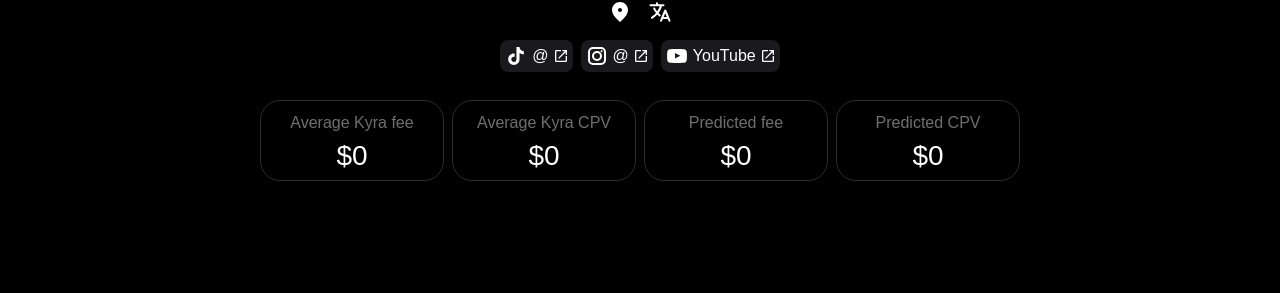
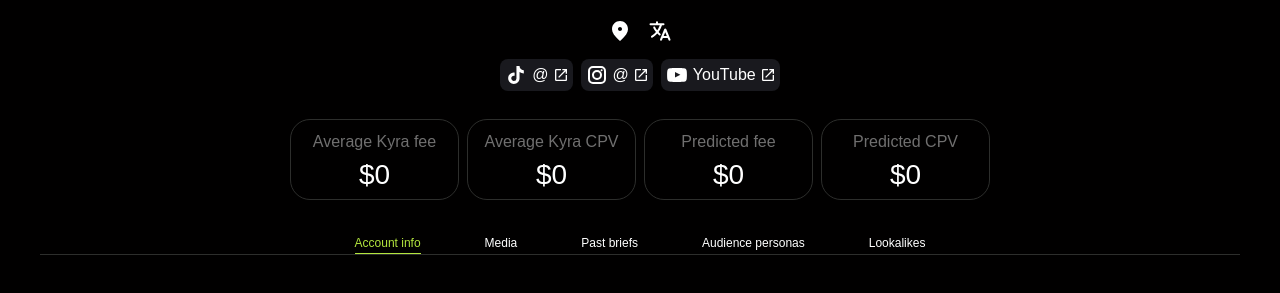
Before and after one commit to AndyDuLy/kyra-takehome, a Next.js app in the folder kyra-takehome/: page / in a window 1280 px wide. Shown: the part 181-474 px from the top of the page. Built offline with nearby package versions, Linux system fonts and the light colour scheme.

Commit message:
header tabs

```diff
--- /dev/null
+++ b/kyra-takehome/src/app/client/components/organisms/header-tabs/header-tabs.module.css
@@ -0,0 +1,47 @@
+.headerTabsSection {
+  margin-top: 1rem;
+  flex-wrap: wrap;
+  justify-content: center;
+  width: 100%;
+  row-gap: 8px;
+  column-gap: clamp(4px, 6vw, 64px);
+  padding-bottom: 2px;
+  border-bottom: 1px solid var(--borders-color);
+}
+
+.headerTab {
+  cursor: pointer;
+  font-weight: var(--thin-font-weight);
+  font-size: 12px;
+  white-space: nowrap;
+  min-width: fit-content;
+  max-width: 100%;
+  margin-bottom: 0;
+  display: inline-block;
+  position: relative;
+  padding-bottom: 2px;
+  transition: color 0.5s ease-in-out;
+}
+
+.headerTab::after {
+  content: "";
+  position: absolute;
+  left: 0;
+  bottom: -2px;
+  width: 0%;
+  height: 1px;
+  background-color: var(--contrast-color);
+  transition: width 0.5s ease-in-out;
+}
+
+.headerTab:hover::after {
+  width: 100%;
+}
+
+.active::after {
+  width: 100%;
+}
+
+.active {
+  color: var(--contrast-color);
+}
--- /dev/null
+++ b/kyra-takehome/src/app/client/components/organisms/header-tabs/header-tabs.tsx
@@ -0,0 +1,30 @@
+import styles from "./header-tabs.module.css";
+
+import { headerTabs } from "@/lib/consts/header-tabs";
+import RowContainer from "@/app/client/components/atoms/row-container/row-container";
+
+interface HeaderTabsProps {
+  activeTab: string;
+  setActiveTab: (tab: string) => void;
+}
+
+export default function HeaderTabs({
+  activeTab,
+  setActiveTab,
+}: HeaderTabsProps) {
+  return (
+    <RowContainer className={styles.headerTabsSection}>
+      {headerTabs.map((tab) => (
+        <h1
+          key={tab}
+          className={`${styles.headerTab} ${
+            activeTab === tab ? styles.active : ""
+          }`}
+          onClick={() => setActiveTab(tab)}
+        >
+          {tab}
+        </h1>
+      ))}
+    </RowContainer>
+  );
+}
--- a/kyra-takehome/src/app/client/components/organisms/key-statistics/key-statistics.module.css
+++ b/kyra-takehome/src/app/client/components/organisms/key-statistics/key-statistics.module.css
@@ -1,13 +1,14 @@
 .keyStatistics {
   padding-left: 0px;
   padding-bottom: 0px;
-  min-width: 150px;
+  min-width: 135px;
   border-radius: var(--borders-border-radius);
   border: 1px solid var(--borders-color);
 }
 
 .keyStatistics h1 {
   font-size: 28px;
+  margin: 8px;
 }
 
 .keyStatistics h2 {
--- a/kyra-takehome/src/app/globals.css
+++ b/kyra-takehome/src/app/globals.css
@@ -12,6 +12,7 @@
   --subheadings-font-weight: 300;
   --stats-text-color: #ffffff;
   --stats-text-font-weight: 300;
+  --thin-font-weight: 300;
 }
 
 body {
@@ -22,7 +23,6 @@ body {
 h1 {
   color: var(--headings-color);
   font-weight: var(--headings-font-weight);
-  margin: 8px;
 }
 
 h2 {
--- a/kyra-takehome/src/app/page.tsx
+++ b/kyra-takehome/src/app/page.tsx
@@ -2,6 +2,8 @@
 
 import "@/app/globals.css";
 import styles from "@/app/page.module.css";
+
+import { useEffect, useState } from "react";
 
 import FullScreenSpinner from "@/lib/utils/spinner";
 import { CreatorInfoData } from "@/lib/types/creator-info";
@@ -10,8 +12,7 @@ import { fetchBaseData } from "@/app/api-lib/utils/fetchBaseData";
 
 import CreatorInfo from "@/app/client/components/organisms/creator-info/creator-info";
 import KeyStatistics from "@/app/client/components/organisms/key-statistics/key-statistics";
-
-import { useEffect, useState } from "react";
+import HeaderTabs from "@/app/client/components/organisms/header-tabs/header-tabs";
 
 export default function HomePage() {
   const [infoData, setInfoData] = useState<CreatorInfoData | null>(null);
@@ -20,6 +21,8 @@ export default function HomePage() {
   >([]);
   const [statsHistoryData, setStatsHistoryData] = useState(null);
   const [error, setError] = useState("");
+
+  const [activeTab, setActiveTab] = useState("Account info");
 
   useEffect(() => {
     async function getData() {
@@ -47,6 +50,7 @@ export default function HomePage() {
     <div className={styles.container}>
       <CreatorInfo alt={infoData.name} infoData={infoData} />
       <KeyStatistics statisticsData={keyStatisticsData} />
+      <HeaderTabs activeTab={activeTab} setActiveTab={setActiveTab} />
     </div>
   );
 }
--- /dev/null
+++ b/kyra-takehome/src/lib/consts/header-tabs.ts
@@ -0,0 +1,7 @@
+export const headerTabs = [
+  "Account info",
+  "Media",
+  "Past briefs",
+  "Audience personas",
+  "Lookalikes",
+];
```
